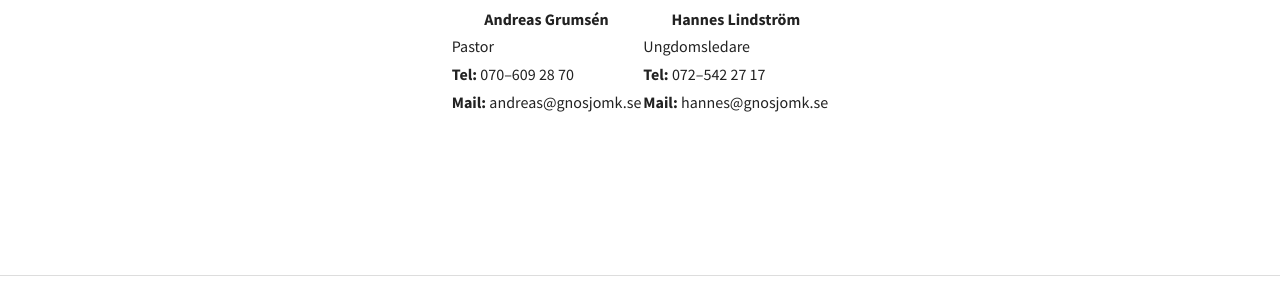
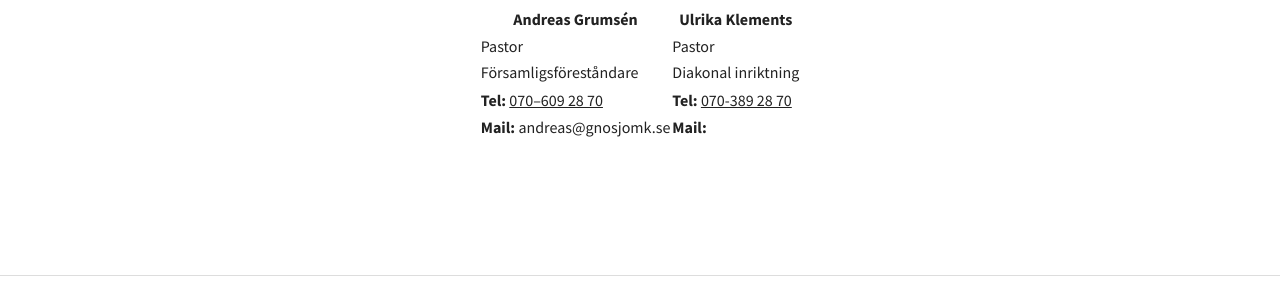
Before and after one commit to gnosjomk/gnmk-worker, an Eleventy site: page src/content/pages/om-oss/medarbetare.md in a window 1280 px wide. Shown: the part 220-509 px from the top of the page. Built offline with nearby package versions, Linux system fonts and the light colour scheme; Eleventy itself is replaced by a stand-in of ours; files that its build step writes are made by us from their sources; a web font is replaced by a local one.

Commit message:
updated medarbetare

```diff
--- a/src/content/pages/om-oss/medarbetare.md
+++ b/src/content/pages/om-oss/medarbetare.md
@@ -5,8 +5,8 @@ title: Våra medarbetare
 
 # Våra medarbetare
 
-| Andreas Grumsén | Hannes Lindström |
-|-|-|
-| Pastor | Ungdomsledare |
-| **Tel:** 070–609 28 70 | **Tel:** 072–542 27 17 |
-| **Mail:** andreas@gnosjomk.se | **Mail:** hannes@gnosjomk.se |
+| Andreas Grumsén                                                                                  | Ulrika Klements                                       |
+| ------------------------------------------------------------------------------------------------ | ----------------------------------------------------- |
+| Pastor<br />Församligsföreståndare                                                               | Pastor<br />Diakonal inriktning                       |
+| **Tel:** <a href="tel:+46706092870">070–609 28 70</a>                                            | **Tel:** <a href="tel:+46703892870">070-389 28 70</a> |
+| **Mail:** <a href="mailto:andreas@gnosjomk.se " class="undecorated-link">andreas@gnosjomk.se</a> | **Mail:**                                             |
```
